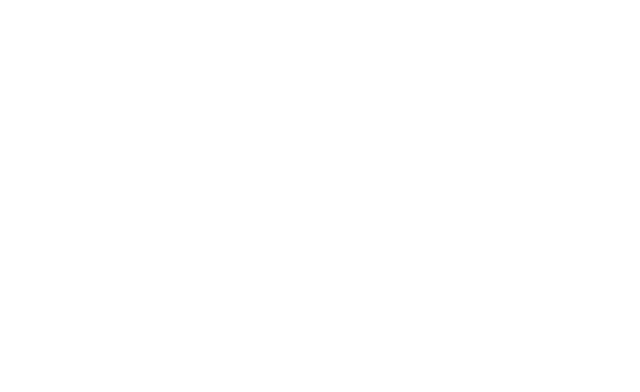
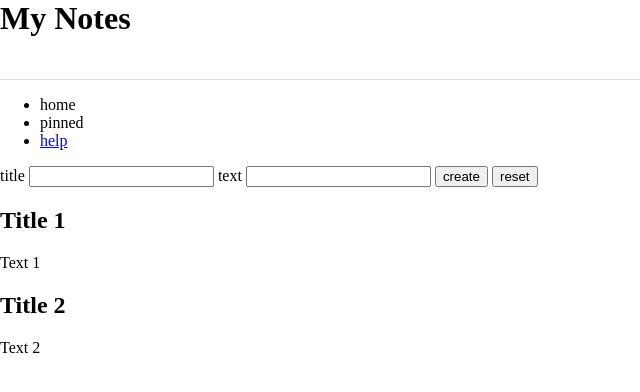
Before and after one commit to Hamedamz/frontend-workshop, a plain HTML site: page index.html in a window 1280 px wide. Shown: the whole page, without its empty margins (0-640 px from the left). Drawn offline with Linux system fonts and the light colour scheme.

Commit message:
workshop-2

```diff
--- a/index.html
+++ b/index.html
@@ -4,9 +4,44 @@
     <meta charset="UTF-8">
     <title>Front-end</title>
 
-    <script src="./main.js"></script>
+    <script async defer src="./main.js"></script>
+
+    <link rel="stylesheet" href="./style.css">
 </head>
 
 <body>
+<header>
+    <h1>
+        My Notes
+    </h1>
+</header>
+
+<div>
+    <aside>
+        <ul>
+            <li>home</li>
+            <li>pinned</li>
+            <li><a target="_blank" href="/help">help</a></li>
+        </ul>
+    </aside>
+
+    <form id="noteForm">
+        <label for="noteTitle">
+            title
+            <input id="noteTitle" name="noteTitle"/>
+        </label>
+
+        <label for="noteText">
+            text
+            <input id="noteText" name="noteText"/>
+        </label>
+
+        <button type="submit">create</button>
+        <button type="reset">reset</button>
+    </form>
+
+    <main id="notes">
+    </main>
+</div>
 </body>
 </html>
--- a/main.js
+++ b/main.js
@@ -59,4 +59,40 @@ function findById(id) {
   return allNotes.find((item) => (item.id === id));
 }
 
-console.log(document.getElementById('hamed'))
+function renderAllNotes() {
+  const parent = document.getElementById('notes');
+
+  parent.innerHTML = '';
+
+  for (let i = 0; i < allNotes.length; i += 1) {
+    parent.append(renderNote(allNotes[i]));
+  }
+}
+
+function renderNote(note) {
+  const noteElement = document.createElement('div');
+
+  const innerHTML = `<h2>${note.title}</h2>
+                        <p>${note.text}</p>`;
+
+  noteElement.innerHTML = innerHTML;
+
+  return noteElement;
+}
+
+renderAllNotes();
+
+const noteForm = document.getElementById('noteForm');
+
+noteForm.addEventListener('submit', handleSubmit);
+
+function handleSubmit(e) {
+  e.preventDefault();
+
+  const title = document.getElementById('noteTitle').value;
+  const text = document.getElementById('noteText').value;
+
+  creatNote(title, text);
+
+  renderAllNotes();
+}
--- /dev/null
+++ b/style.css
@@ -0,0 +1,20 @@
+body {
+    margin: 0;
+}
+
+* {
+    box-sizing: border-box;
+}
+
+header {
+    height: 80px;
+    width: 100%;
+
+    background-color: #ffffff;
+
+    border-bottom: 1px solid #00000020;
+}
+
+header h1 {
+    margin: 0;
+}
```
